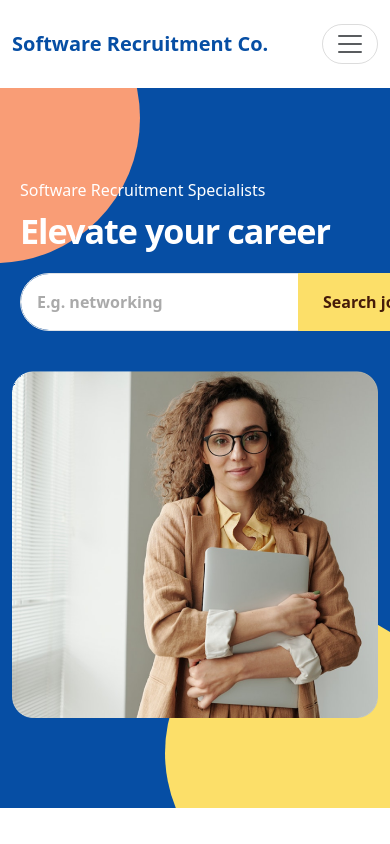
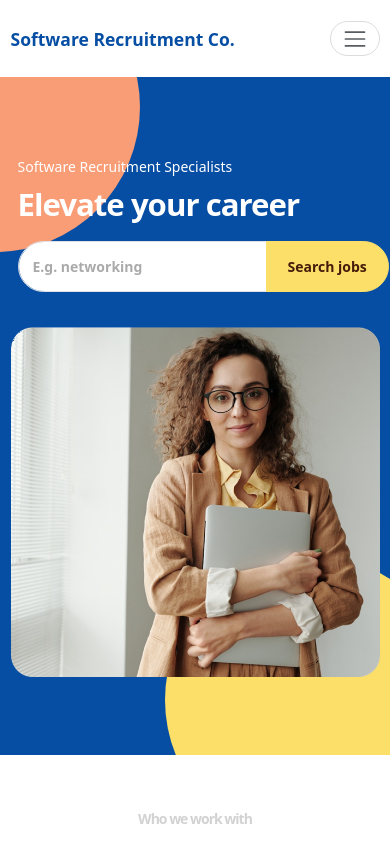
Before and after one commit to omiq17/recruitment-site, a Next.js app: page / in a window 390 px wide. Shown: the top 844 px of the page. Built offline with nearby package versions, Linux system fonts and the light colour scheme.

Commit message:
Add responsive rem css.

```diff
--- a/src/styles/globals.css
+++ b/src/styles/globals.css
@@ -1,3 +1,13 @@
+html {
+  font-size: 14px;
+}
+
+@media (min-width: 992px) {
+  html {
+    font-size: 16px;
+  }
+}
+
 #footer {
   li {
     margin-bottom: 1.25rem;
```
